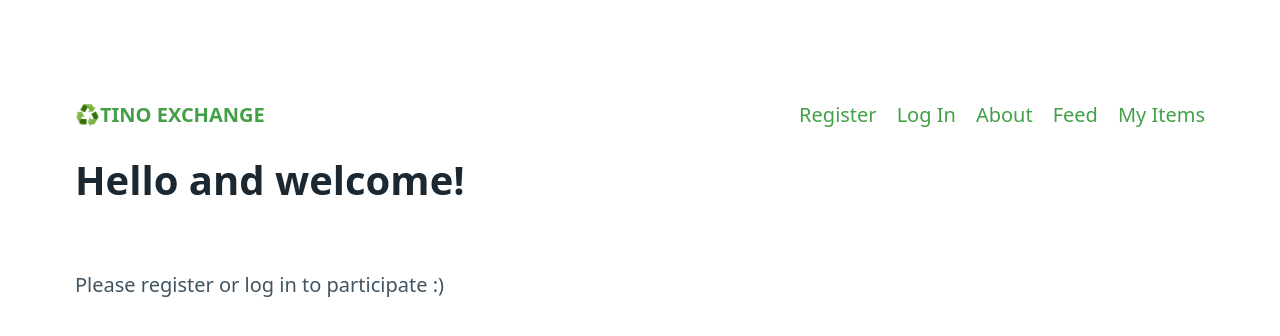
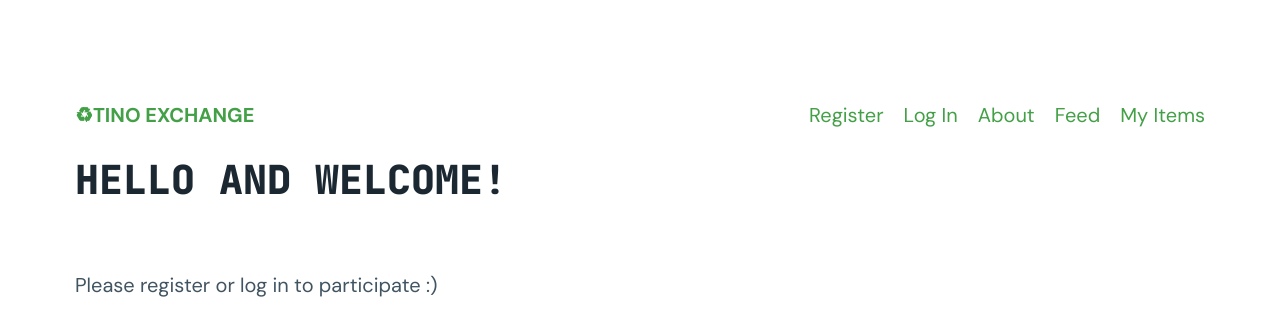
Before and after one commit to sourcherryscones/tino_market, a Svelte app in the folder client/: page / in a window 1280 px wide. Shown: the top 336 px of the page. Built offline with nearby package versions, Linux system fonts and the light colour scheme.

Commit message:
minor frontend things

```diff
--- a/client/public/global.css
+++ b/client/public/global.css
@@ -34,6 +34,13 @@
   --form-element-focus-color: var(--primary-focus);
   --switch-color: var(--primary-inverse);
   --switch-checked-background-color: var(--primary);
+  --font-family: 'DM Sans', sans-serif;
+}
+
+h1,h2,h3,h4,h5,h6{
+  font-family: 'JetBrains Mono', monospace;
+  font-weight: 800;
+  text-transform: uppercase;
 }
 .cardtitle{
 	margin:0px;
--- a/client/public/index.html
+++ b/client/public/index.html
@@ -6,7 +6,7 @@
 	<title>Tino Exchange</title>
 	<link rel='icon' type='image/png' href='/favicon.png'>
 	<link href="https://fonts.googleapis.com/css2?family=JetBrains+Mono:wght@300;400;500;600;700;800&display=swap" rel="stylesheet">
-	<link href="https://fonts.googleapis.com/css2?family=Barlow:wght@300;400;500;600;700;800;900&family=JetBrains+Mono:wght@300;400;500;600;700;800&display=swap" rel="stylesheet">
+	<link href="https://fonts.googleapis.com/css2?family=DM+Sans:wght@300;400;500;600;700;800;900&family=DM+Sans:wght@300;400;500;600;700;800&display=swap" rel="stylesheet">
 
 	<link rel='stylesheet' href='/build/bundle.css'>
 	<link rel="stylesheet" href="https://cdn.jsdelivr.net/npm/@picocss/pico@1/css/pico.min.css">
--- a/client/src/App.svelte
+++ b/client/src/App.svelte
@@ -12,7 +12,7 @@
           <li><a href="/register" use:link>Register</a></li>
           <li><a href="/login" use:link>Log In</a></li>
           <li><a href="/about" use:link>About</a></li>
-          <li><a href="/" use:link>Feed</a></li>
+          <li><a href="/feed" use:link>Feed</a></li>
           <li><a href="/myitems" use:link>My Items</a></li>
         </ul>
       </nav>
```
